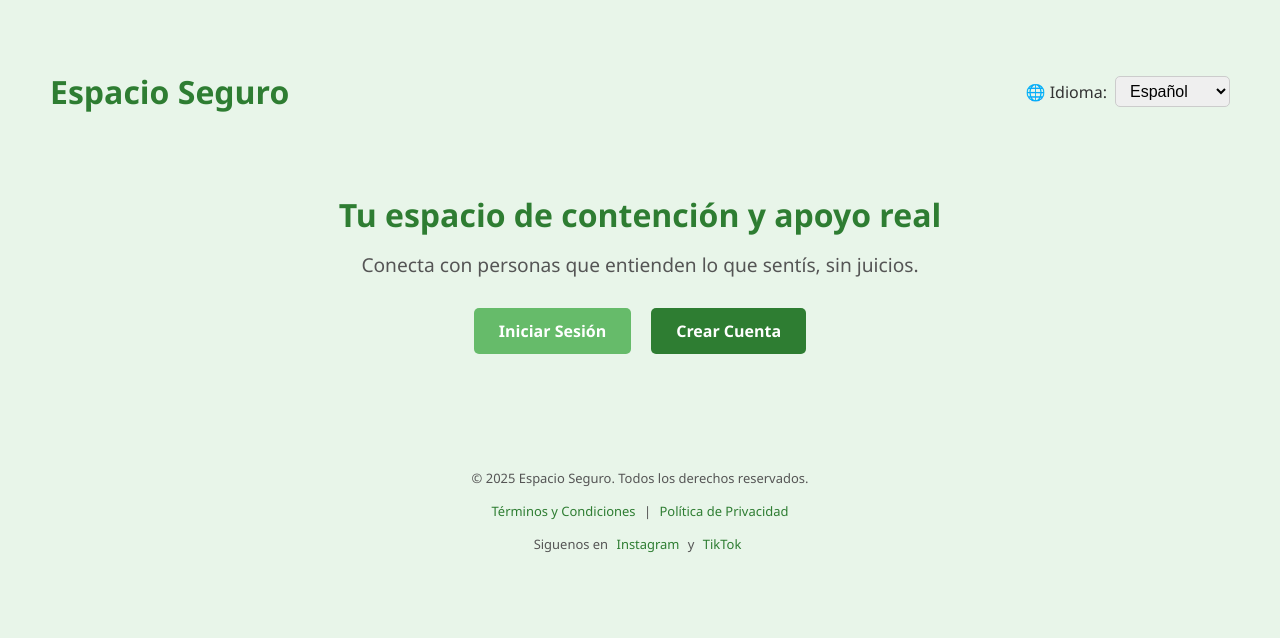
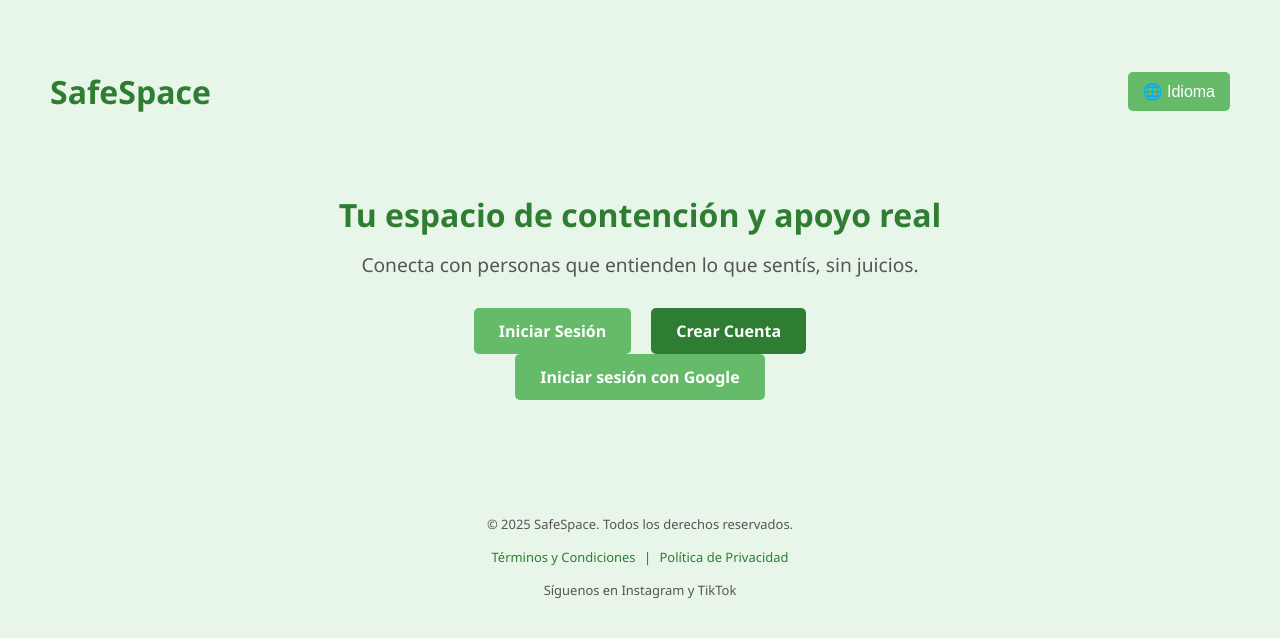
Before and after one commit to s4r4s4t3/espacio-seguro, a Flask app: page / in a window 1280 px wide. Shown: the top 638 px of the page. Run offline with Flask 3, Linux system fonts and the light colour scheme.

Commit message:
Add international flags selector, update landing page with language dropdown and static flags

```diff
--- a/app/__init__.py
+++ b/app/__init__.py
@@ -60,4 +60,8 @@ def create_app():
     from app.routes.config import config_bp
     app.register_blueprint(config_bp)
 
+    from app.routes.legales import legales_bp
+    app.register_blueprint(legales_bp)
+
+
     return app
--- a/app/static/style.css
+++ b/app/static/style.css
@@ -422,3 +422,53 @@ footer a {
 footer a:hover {
   text-decoration: underline;
 }
+
+/* === Idioma Dropdown === */
+.dropdown {
+  position: relative;
+  display: inline-block;
+}
+
+.dropbtn {
+  background-color: #66bb6a;
+  color: white;
+  padding: 10px 15px;
+  font-size: 1em;
+  border: none;
+  border-radius: 5px;
+  cursor: pointer;
+}
+
+.dropdown-content {
+  display: none;
+  position: absolute;
+  background-color: white;
+  min-width: 160px;
+  box-shadow: 0 4px 8px rgba(0,0,0,0.1);
+  z-index: 1;
+  border-radius: 5px;
+}
+
+.dropdown-content a {
+  color: #333;
+  padding: 8px 12px;
+  text-decoration: none;
+  display: flex;
+  align-items: center;
+  gap: 8px;
+}
+
+.dropdown-content a:hover {
+  background-color: #f1f1f1;
+}
+
+.dropdown:hover .dropdown-content {
+  display: block;
+}
+
+.dropdown-content img {
+  width: 20px;
+  height: 14px;
+  object-fit: cover;
+  border: 1px solid #ccc;
+}
--- a/app/templates/landing.html
+++ b/app/templates/landing.html
@@ -2,22 +2,25 @@
 <html lang="es">
 <head>
   <meta charset="UTF-8">
-  <title>Espacio Seguro - Tu lugar de contención</title>
+  <title>SafeSpace - Your place of support</title>
   <link rel="stylesheet" href="{{ url_for('static', filename='style.css') }}">
 </head>
 <body>
-  <!-- Header con logo y selector idioma -->
+  <!-- Header con logo y selector idioma con banderas -->
   <header>
     <div class="logo">
-      <h1>Espacio Seguro</h1>
+      <h1>SafeSpace</h1>
     </div>
-    <div class="language-selector">
-      <label for="language">🌐 Idioma:</label>
-      <select id="language" name="language">
-        <option value="es" selected>Español</option>
-        <option value="en">English</option>
-        <option value="pt">Português</option>
-      </select>
+    <div class="language-selector dropdown">
+      <button class="dropbtn">🌐 Idioma</button>
+      <div class="dropdown-content">
+        <a href="#"><img src="{{ url_for('static', filename='flags/es.png') }}" alt="Español"> Español</a>
+        <a href="#"><img src="{{ url_for('static', filename='flags/en.png') }}" alt="English"> English</a>
+        <a href="#"><img src="{{ url_for('static', filename='flags/pt.png') }}" alt="Português"> Português</a>
+        <a href="#"><img src="{{ url_for('static', filename='flags/de.png') }}" alt="Deutsch"> Deutsch</a>
+        <a href="#"><img src="{{ url_for('static', filename='flags/fr.png') }}" alt="Français"> Français</a>
+        <a href="#"><img src="{{ url_for('static', filename='flags/it.png') }}" alt="Italiano"> Italiano</a>
+      </div>
     </div>
   </header>
 
@@ -30,14 +33,20 @@
         <a href="{{ url_for('auth.login') }}" class="btn">Iniciar Sesión</a>
         <a href="{{ url_for('auth.register') }}" class="btn secondary">Crear Cuenta</a>
       </div>
+      <div class="google-btn">
+        <a href="/login/google" class="btn google">Iniciar sesión con Google</a>
+      </div>
     </section>
   </main>
 
-  <!-- Footer profesional -->
+  <!-- Footer con enlaces reales -->
   <footer>
-    <p>&copy; 2025 Espacio Seguro. Todos los derechos reservados.</p>
-    <p><a href="#">Términos y Condiciones</a> | <a href="#">Política de Privacidad</a></p>
-    <p>Siguenos en <a href="#">Instagram</a> y <a href="#">TikTok</a></p>
+    <p>&copy; 2025 SafeSpace. Todos los derechos reservados.</p>
+    <p>
+      <a href="{{ url_for('legales.terms') }}">Términos y Condiciones</a> |
+      <a href="{{ url_for('legales.privacy') }}">Política de Privacidad</a>
+    </p>
+    <p>Síguenos en Instagram y TikTok</p>
   </footer>
 </body>
 </html>
```
Also changed, not shown: app/routes/legales.py (added, +13 -0 lines), app/templates/terms.html (added, +12 -0 lines), app/static/flags/brasil.png (added), app/static/flags/france.png (added), app/static/flags/germany.png (added), app/static/flags/italy.png (added), app/static/flags/portugal.png (added), app/static/flags/spain.png (added), app/static/flags/usa.png (added), app/templates/privacy.html (added).
